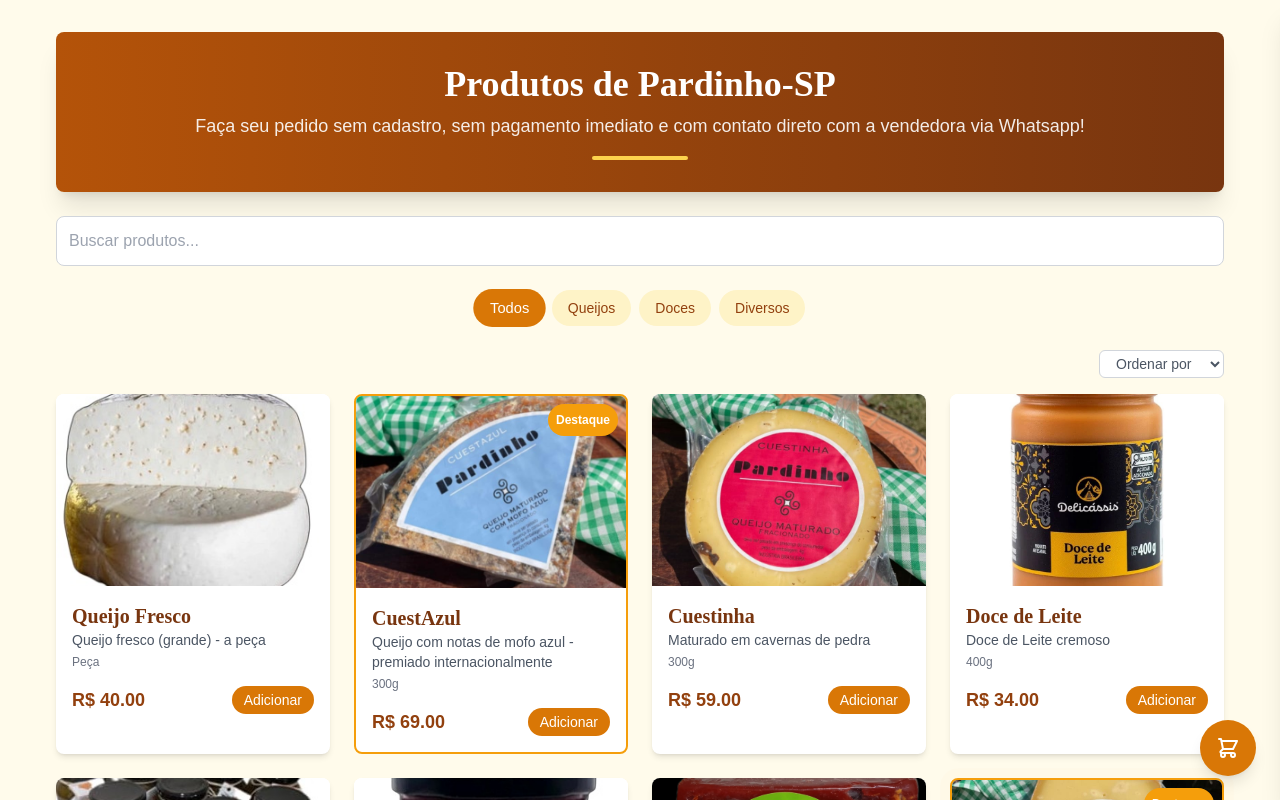
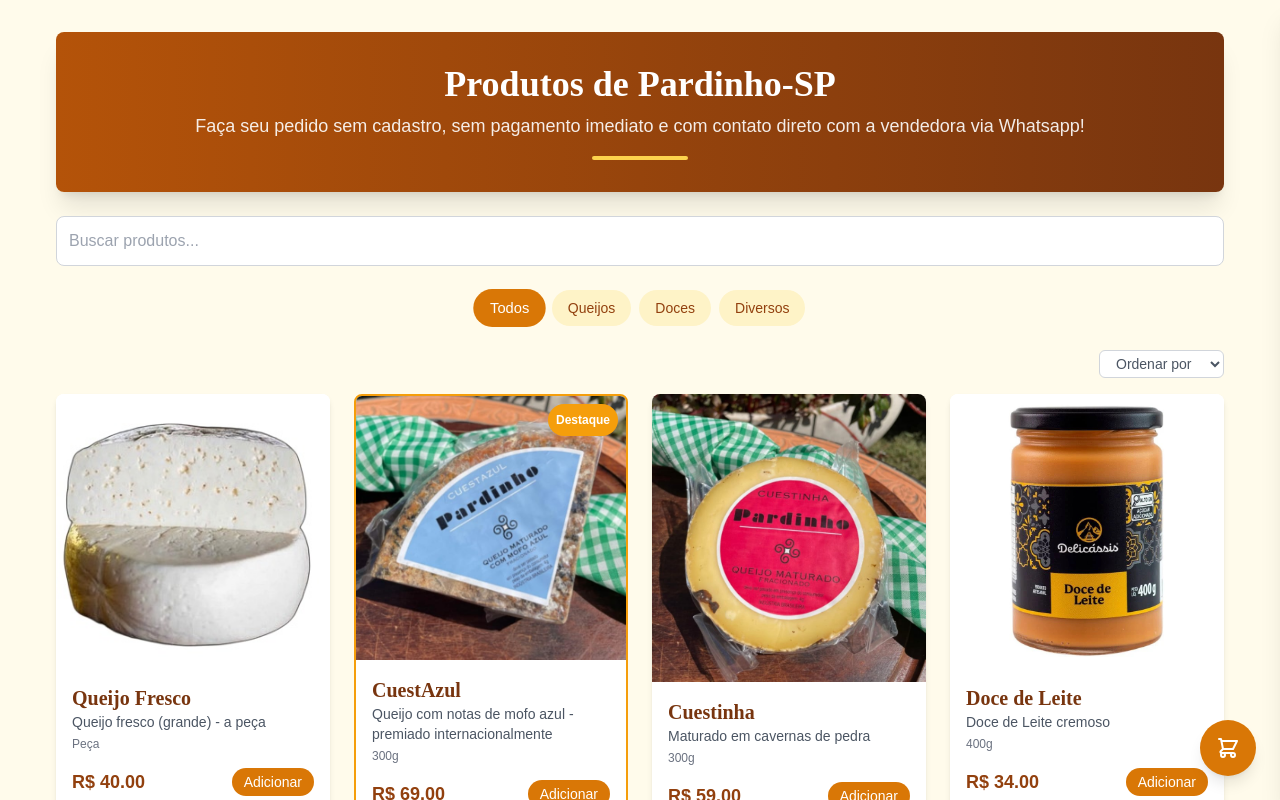
Before and after one commit to vumex/cardapiomonara, a React app: page / in a window 1280 px wide. Shown: the top 800 px of the page. Built offline with nearby package versions, Linux system fonts and the light colour scheme; the HTML template or start-up script is replaced by a standard one.

Commit message:
Update ProdutoCard.tsx

```diff
--- a/src/components/ProdutoCard.tsx
+++ b/src/components/ProdutoCard.tsx
@@ -25,11 +25,11 @@
         ${animado ? 'produto-card-animado' : ''}`}
       style={{ animationDelay }}
     >
-      <div className="relative h-48 overflow-hidden">
+      <div className="relative h-54 overflow-hidden">
         <img
           src={produto.imagem}
           alt={produto.nome}
-          className="w-full h-full max-w-xl object-cover transition-transform duration-300 hover:scale-105"
+          className="w-full h-full object-cover transition-transform duration-300 hover:scale-105"
         />
         {produto.destaque && (
           <div className="absolute top-2 right-2 bg-amber-500 text-white rounded-full p-2 text-xs font-bold">
```
